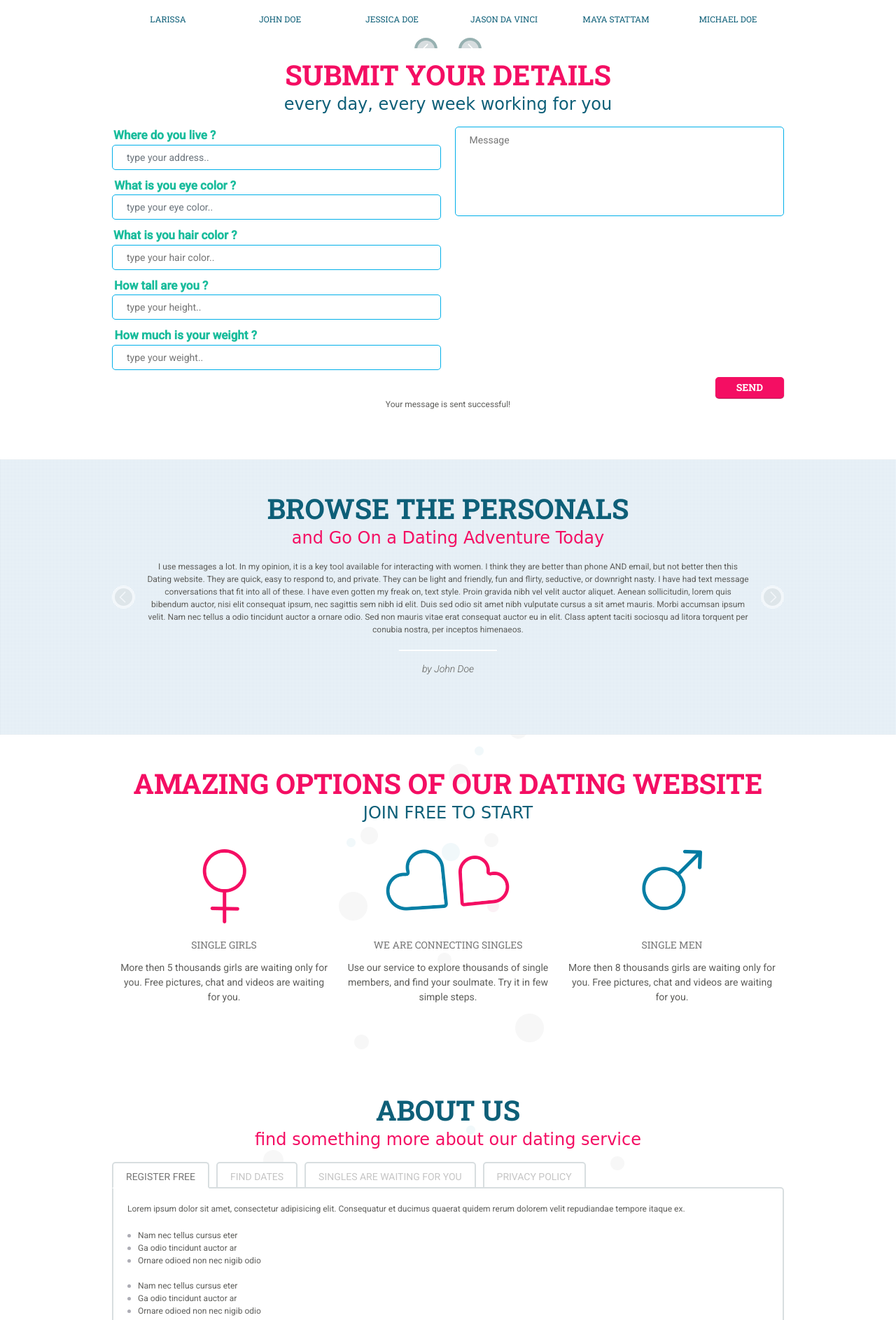
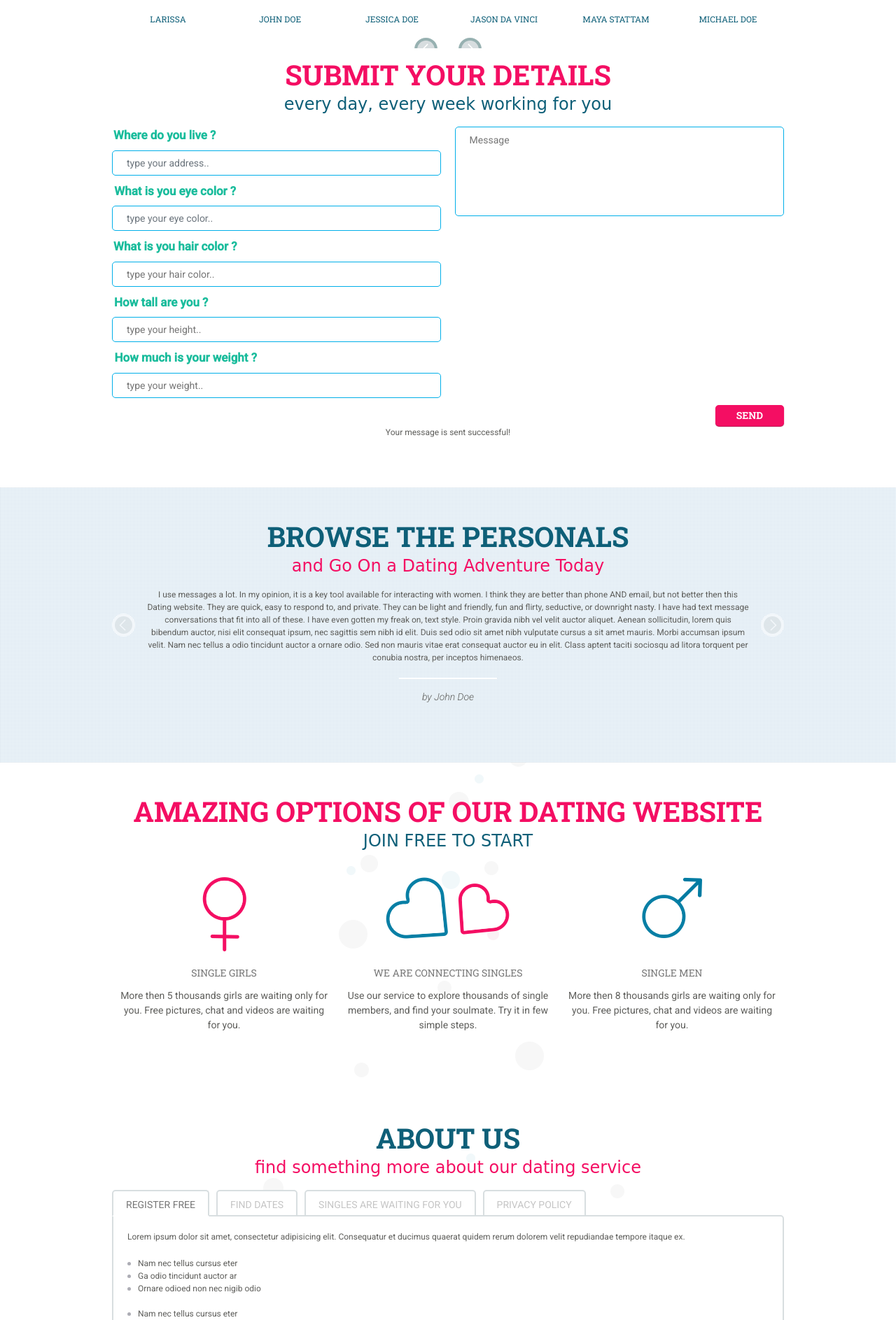
Before and after one commit to saifmohamedo/saifmohamedo.github.io, a PHP site: page / in a window 1280 px wide. Shown: the part 945-2832 px from the top of the page at 70% size. Run offline with PHP 8.4, Linux system fonts and the light colour scheme; grey boxes labelled with a size stand in for pictures from a placeholder-image service; some libraries are stand-ins or nearby versions; some web fonts are replaced.

Commit message:
Update style.css

```diff
--- a/css/style.css
+++ b/css/style.css
@@ -46,7 +46,7 @@ del, dfn, em, img, ins, kbd, q, s, samp,
 small, strike, strong, sub, sup, tt, var,
 b, u, i, center,
 dl, dt, dd, ol, ul, li,
-fieldset, form, label, legend,
+fieldset, form, legend,
 table, caption, tbody, tfoot, thead, tr, th, td,
 article, aside, canvas, details, embed,
 figure, figcaption, footer, header, hgroup,
```
